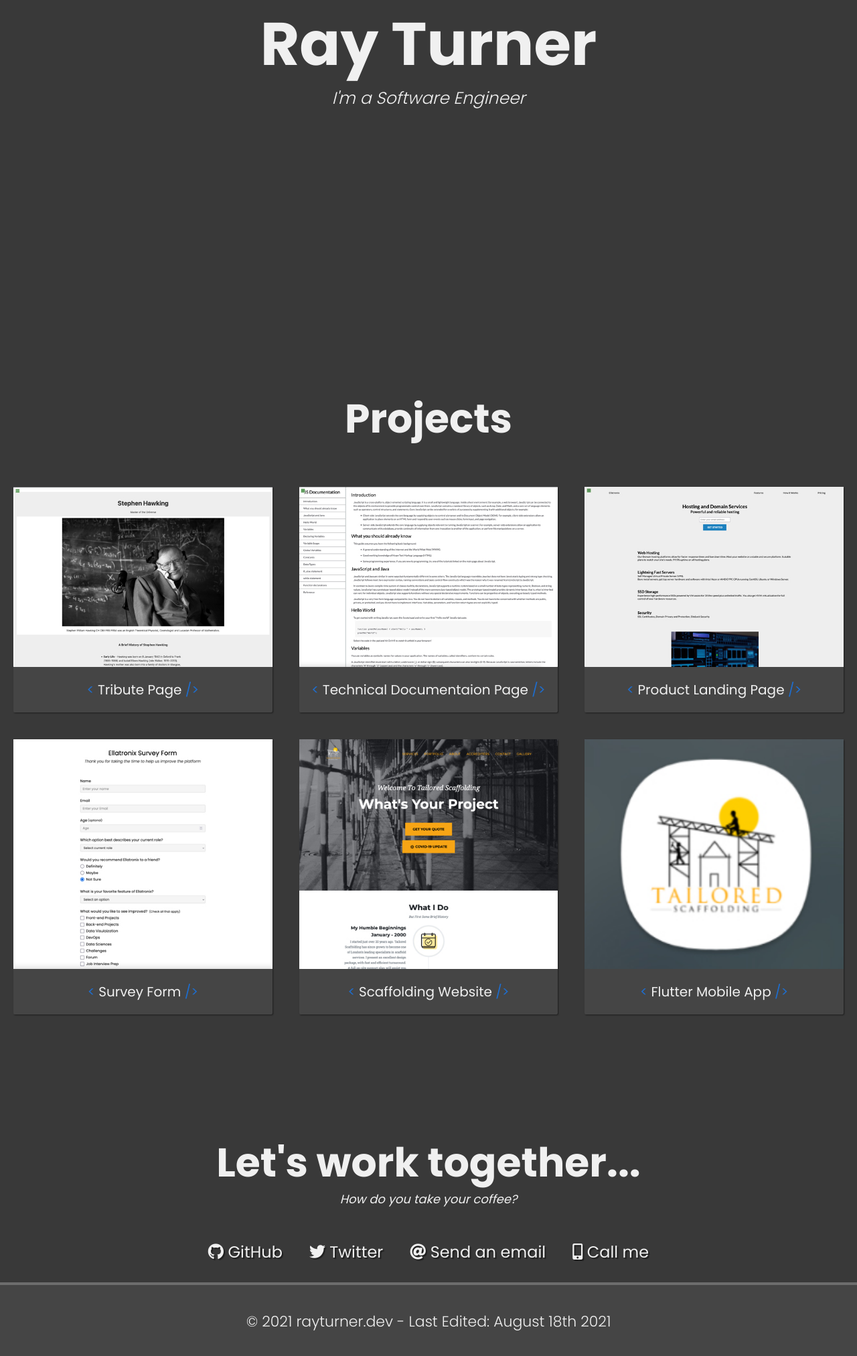
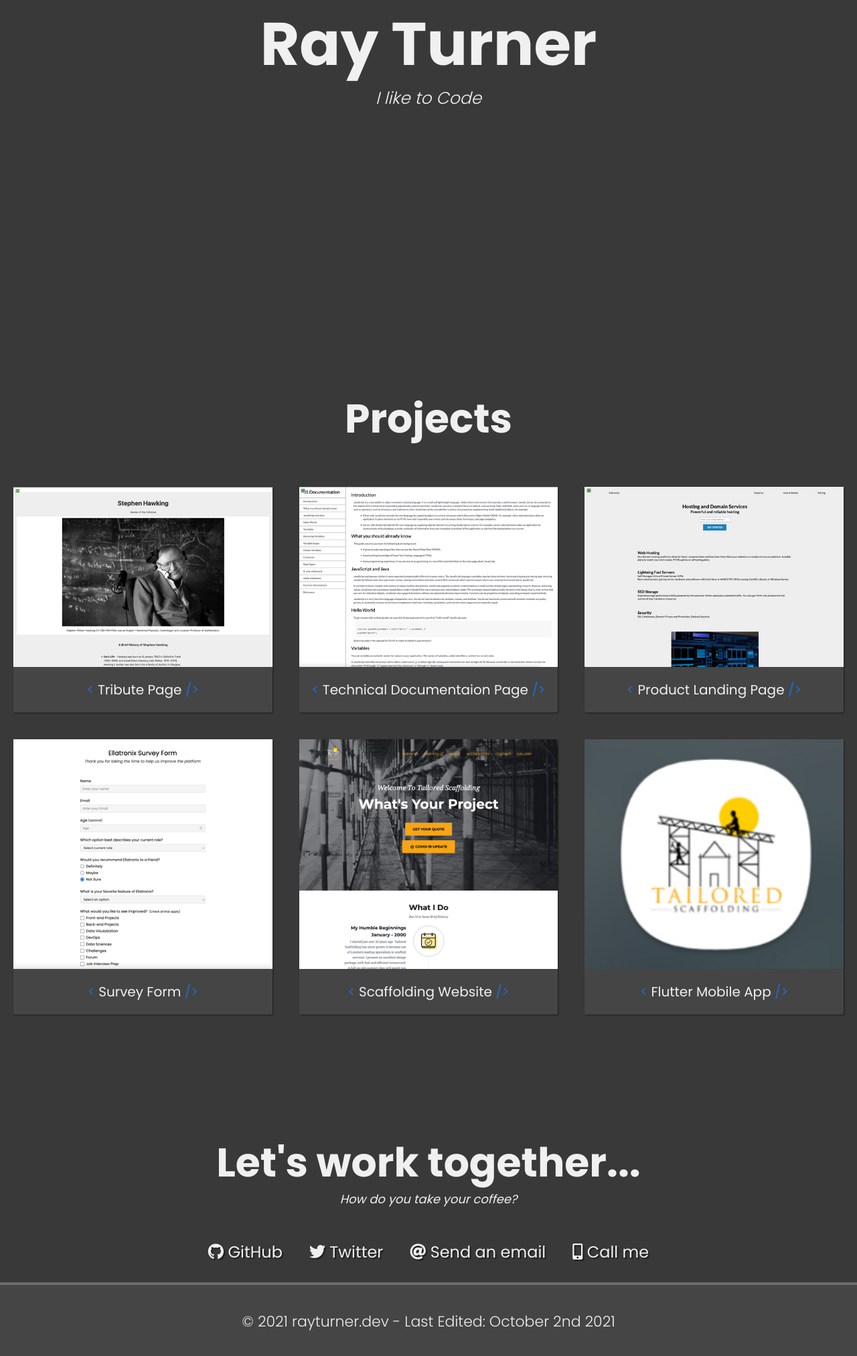
Before and after one commit to rayct/fcc-personal-portfolio-webpage, a plain HTML site: page index.master.html in a window 1280 px wide. Shown: the part 317-2342 px from the top of the page at 67% size. Drawn offline with Linux system fonts and the light colour scheme.

Commit message:
Update Sub Heading to 'I like to Code'

```diff
--- a/index.master.html
+++ b/index.master.html
@@ -32,7 +32,7 @@
 <!-- START WELCOME SECTION -->
 <section id="welcome-section" class="welcome-section">
     <h1>Ray Turner</h1>
-    <p>I'm a Software Engineer</p>
+    <p>I like to Code</p>
     <!-- <div>
         <svg id="logo" width="531" height="95" viewBox="0 0 531 95" fill="none" xmlns="http://www.w3.org/2000/svg">
             <path d="M35.368 68.392L21.352 42.952H17.416V68.392H1V1H28.552C33.864 1 38.376 1.928 42.088 3.784C45.864 5.64 48.68 8.2 50.536 11.464C52.392 14.664 53.32 18.248 53.32 22.216C53.32 26.696 52.04 30.696 49.48 34.216C46.984 37.736 43.272 40.232 38.344 41.704L53.896 68.392H35.368ZM17.416 31.336H27.592C30.6 31.336 32.84 30.6 34.312 29.128C35.848 27.656 36.616 25.576 36.616 22.888C36.616 20.328 35.848 18.312 34.312 16.84C32.84 15.368 30.6 14.632 27.592 14.632H17.416V31.336Z" stroke="white" stroke-width="2"/>
@@ -138,8 +138,8 @@
 <footer>
     <p>
         &copy; 2021
-        <!-- <a href="https://www.rayturner.dev/" target="_blank">rayturner.dev </a>  -->
-        rayturner.dev - Last Edited: August 18th 2021
+
+        rayturner.dev - Last Edited: October 2nd 2021
     </p>
 </footer>
 <!-- END FOOTER SECTION -->
```
Also changed, not shown: index.html (+1 -1 lines), 2 other files.
